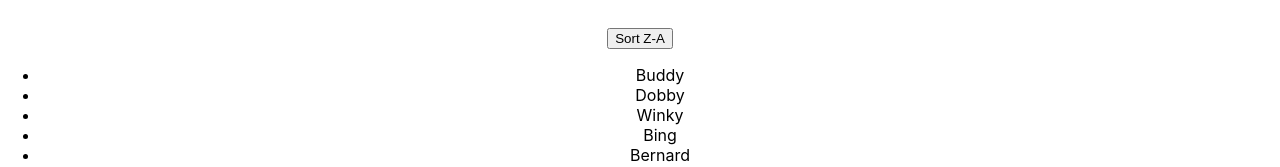
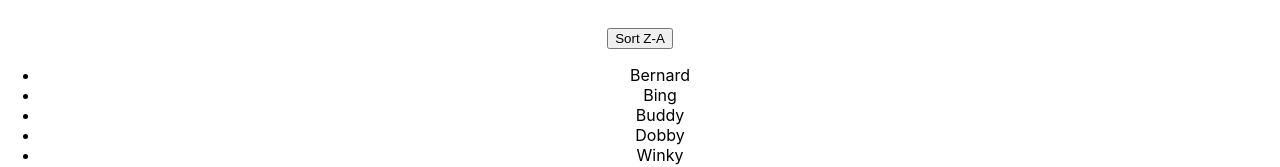
Before and after one commit to kimmisinha/React-Challenge, a React (Create React App) app in the folder my-challenge/: page /question1 in a window 1280 px wide. Shown: the part 245-412 px from the top of the page. Built offline with nearby package versions, Linux system fonts and the light colour scheme.

Commit message:
Sort elf names alphabetically on initial render using useEffect

```diff
--- a/my-challenge/src/Component/Question1.jsx
+++ b/my-challenge/src/Component/Question1.jsx
@@ -1,17 +1,16 @@
-import { useState } from "react";
+import { useEffect, useState } from "react";
 import React from "react";
 
 function Question1() {
   const [elves, setElves] = useState(['Buddy', 'Dobby', 'Winky', 'Bing', 'Bernard']);
 
-  //  function sortAscending(){
 
-  //   setElves([...elves].sort());
-  //  }
-
+  useEffect(()=>{
+    setElves((prev)=>{
+      return[...prev.sort()]
+    })
+  },[])
    function sortDescending(){
-
-    // setElves([...elves].sort().reverse());
     setElves((prev)=>{
       return [...prev.sort().reverse()]
     })
@@ -20,7 +19,6 @@ function Question1() {
 
   return (
     <div>
-      {/* <button onClick={sortAscending}>Sort A-Z</button> */}
       <button onClick={sortDescending}>Sort Z-A</button>
       <ul>
         {elves && elves.map((ele, index) => (
```
Also changed, not shown: my-challenge/src/Component/Question10.jsx (+10 -0 lines).
